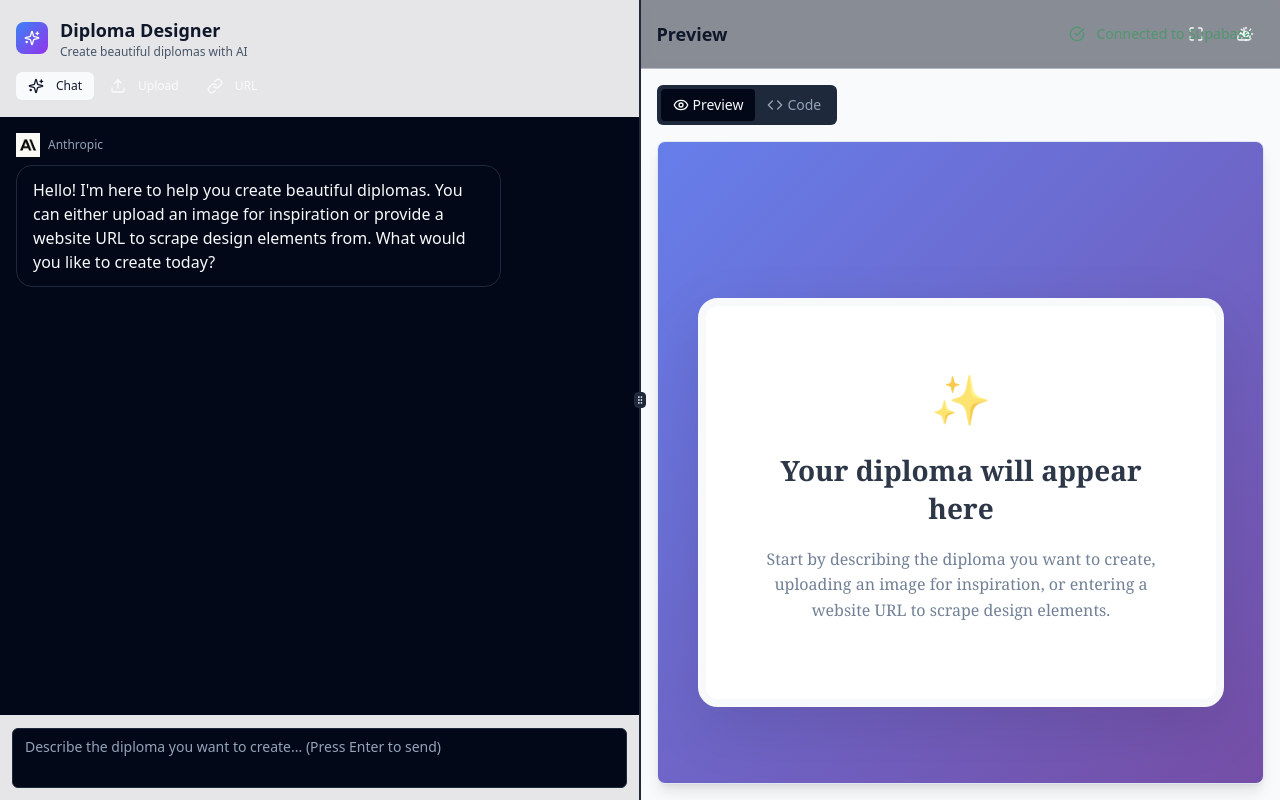
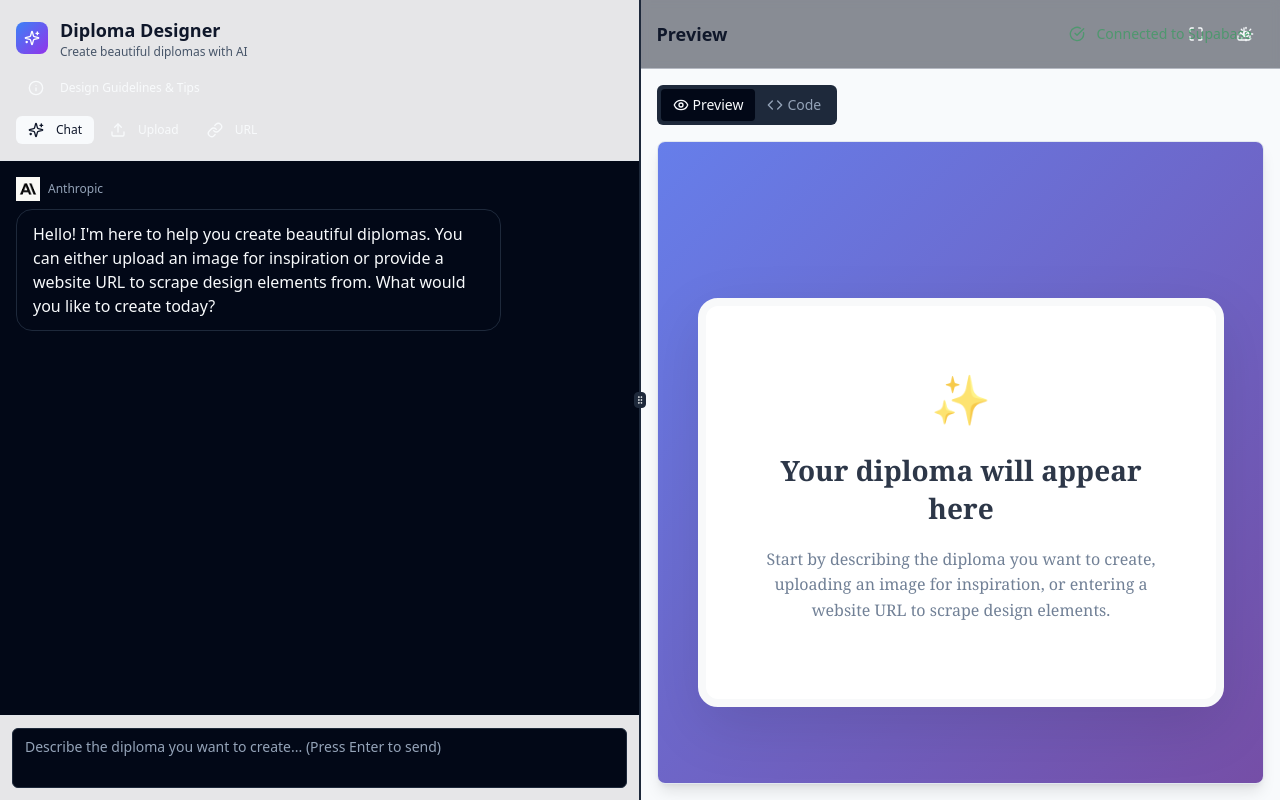
Before and after one commit to magnusfroste/diplomator, a React (Vite) app: page / in a window 1280 px wide. Built offline with nearby package versions, Linux system fonts and the light colour scheme.

Commit message:
Add diploma designer guidelines
Add information and recommendations to the diploma designer.

```diff
--- a/src/components/ChatPanel.tsx
+++ b/src/components/ChatPanel.tsx
@@ -1,6 +1,6 @@
 
 import React, { useState, useRef } from 'react';
-import { Upload, Link, Sparkles } from 'lucide-react';
+import { Upload, Link, Sparkles, Info } from 'lucide-react';
 import { Button } from '@/components/ui/button';
 import { Input } from '@/components/ui/input';
 import { Textarea } from '@/components/ui/textarea';
@@ -10,10 +10,12 @@ import { MessageList } from '@/components/MessageList';
 import { FileUpload } from '@/components/FileUpload';
 import { URLInput } from '@/components/URLInput';
 import { Message } from '@/contexts/DiplomaContext';
+import { Collapsible, CollapsibleContent, CollapsibleTrigger } from '@/components/ui/collapsible';
 
 export const ChatPanel = () => {
   const [message, setMessage] = useState('');
   const [activeTab, setActiveTab] = useState<'chat' | 'upload' | 'url'>('chat');
+  const [showGuidelines, setShowGuidelines] = useState(false);
   const {
     messages,
     setMessages,
@@ -98,6 +100,51 @@ export const ChatPanel = () => {
           </div>
         </div>
 
+        {/* Guidelines Section */}
+        <Collapsible open={showGuidelines} onOpenChange={setShowGuidelines}>
+          <CollapsibleTrigger asChild>
+            <Button
+              variant="ghost"
+              size="sm"
+              className="w-full mb-3 h-8 text-xs justify-start"
+            >
+              <Info className="w-3 h-3 mr-2" />
+              Design Guidelines & Tips
+            </Button>
+          </CollapsibleTrigger>
+          <CollapsibleContent className="mb-3">
+            <div className="bg-blue-50 border border-blue-200 rounded-lg p-3 text-xs space-y-2">
+              <div>
+                <h4 className="font-medium text-blue-900 mb-1">✅ Works Great:</h4>
+                <ul className="text-blue-800 space-y-1 list-disc list-inside ml-2">
+                  <li>Text styling, fonts, and layouts</li>
+                  <li>Color gradients and backgrounds</li>
+                  <li>Borders, shadows, and simple decorations</li>
+                  <li>Basic animations (fade, slide, pulse)</li>
+                  <li>Geometric shapes (circles, squares, triangles)</li>
+                </ul>
+              </div>
+              <div>
+                <h4 className="font-medium text-amber-900 mb-1">⚠️ May Need Refinement:</h4>
+                <ul className="text-amber-800 space-y-1 list-disc list-inside ml-2">
+                  <li>Complex shapes (hearts, stars, logos)</li>
+                  <li>Intricate positioning and alignment</li>
+                  <li>Complex animations with multiple elements</li>
+                </ul>
+              </div>
+              <div>
+                <h4 className="font-medium text-green-900 mb-1">💡 Tips for Best Results:</h4>
+                <ul className="text-green-800 space-y-1 list-disc list-inside ml-2">
+                  <li>Be specific about colors, fonts, and layout</li>
+                  <li>Request one feature at a time for complex elements</li>
+                  <li>Use "make it more elegant" for refinements</li>
+                  <li>Ask for "simpler" versions if shapes don't look right</li>
+                </ul>
+              </div>
+            </div>
+          </CollapsibleContent>
+        </Collapsible>
+
         {/* Tabs */}
         <div className="flex gap-1">
           <Button
```
